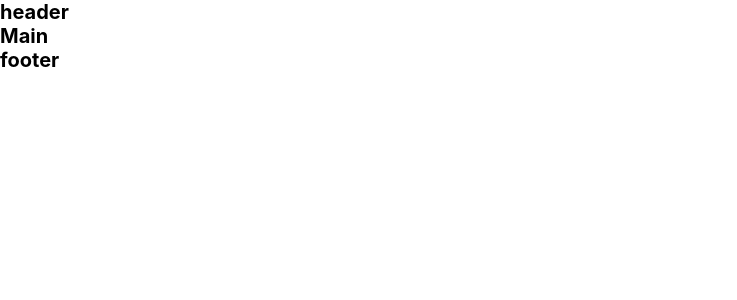
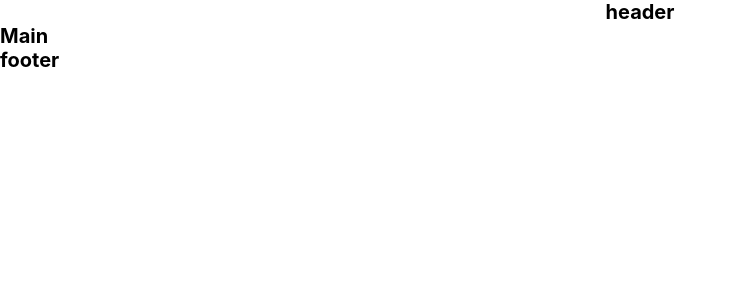
Before and after one commit to Streammer/react-reading-books, a React (Create React App) app: page / in a window 1280 px wide. Shown: the top 300 px of the page, without its empty margins (0-737 px from the left). Built offline with nearby package versions, Linux system fonts and the light colour scheme.

Commit message:
container component

```diff
--- /dev/null
+++ b/src/components/Container/index.tsx
@@ -0,0 +1,14 @@
+import React, { Children, FC } from 'react'
+import styles from './style.module.scss'
+
+const Container: FC = ({ children }) => {
+    return (
+        <>
+            <div className={styles.container}>
+                {children}
+            </div>
+        </>
+    )
+};
+
+export default Container;
--- /dev/null
+++ b/src/components/Container/style.module.scss
@@ -0,0 +1,5 @@
+.container {
+	max-width: 1800px;
+	display: flex;
+	justify-content: center;
+}
--- a/src/components/Header/index.tsx
+++ b/src/components/Header/index.tsx
@@ -1,13 +1,15 @@
-import React from 'react';
-import styles from './style.scss'
+import React, { FC } from 'react';
+import Container from '../Container';
+import styles from './style.module.scss'
 
-const Header = () => {
+const Header: FC = () => {
+	console.log(styles);
 	return (
-		<>
-			<div className={styles.container}>
+		<header>
+			<Container>
 				<h1>header</h1>
-			</div>
-		</>
+			</Container>
+		</header>
 	);
 };
 
--- /dev/null
+++ b/src/components/Header/style.module.scss
@@ -0,0 +1,5 @@
+.container {
+    max-width: 1800px;
+    display: flex;
+    justify-content: center;
+}
--- a/src/components/Header/style.scss
+++ /dev/null
@@ -1,3 +0,0 @@
-.container {
-    min-width: 1800px;
-}
```
